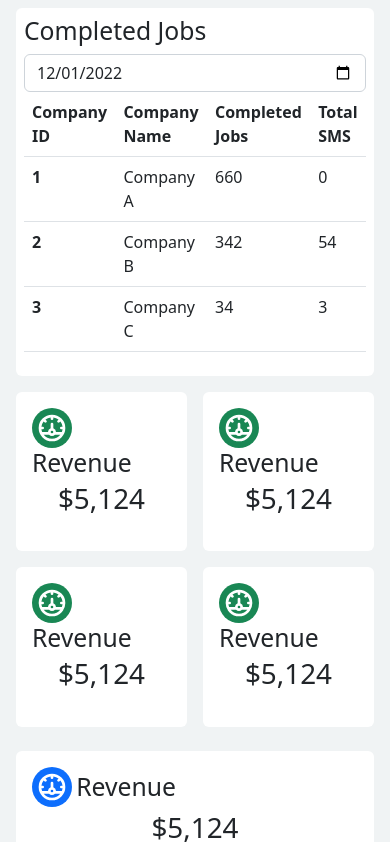
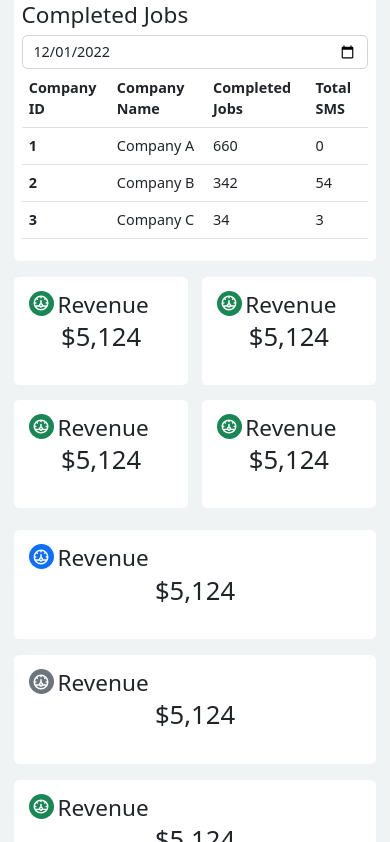
Before and after one commit to B33th0v3n960/dashboard, a website built with Parcel: page src/index.html in a window 390 px wide. Shown: the part 151-993 px from the top of the page. Built offline with nearby package versions, Linux system fonts and the light colour scheme.

Commit message:
finished responsive layouts

```diff
--- a/src/index.html
+++ b/src/index.html
@@ -6,14 +6,10 @@
     <meta name="viewport" content="width=device-width, initial-scale=1.0" />
     <link rel="stylesheet" href="./scss/styles.scss" />
     <script src="./js/main.js" type="module" defer></script>
-    <link
-      rel="stylesheet"
-      href="https://unicons.iconscout.com/release/v4.0.0/css/line.css"
-    />
     <title>Dashboard</title>
   </head>
   <body class="bg-info">
-    <nav class="navbar navbar-expand-lg bg-dark container-fluid">
+    <nav class="navbar navbar-expand-lg navbar-dark bg-dark container-fluid">
       <div class="container-fluid">
         <a class="navbar-brand text-light" href="#">Zoom Courier Software</a>
         <button
@@ -25,7 +21,7 @@
           aria-expanded="false"
           aria-label="Toggle navigation"
         >
-          <i class="uil uil-user text-light"></i>
+          <span class="navbar-toggler-icon"></span>
         </button>
       </div>
     </nav>
@@ -50,6 +46,7 @@
             id="date-input"
             value="2022-12-01"
           />
+
           <table class="table">
             <thead>
               <tr>
@@ -89,7 +86,7 @@
                 <span class="bg-success rounded-circle p-1 icon">
                   <img src="./img/dashboard.svg" alt="" />
                 </span>
-                <h2 class="d-inline align-middle">Revenue</h2>
+                <h2 class="d-inline align-top">Revenue</h2>
               </div>
               <p class="fs-1 text-center">$5,124</p>
             </div>
@@ -101,7 +98,7 @@
                 <span class="bg-success rounded-circle p-1 icon">
                   <img src="./img/dashboard.svg" alt="" />
                 </span>
-                <h2 class="d-inline align-middle">Revenue</h2>
+                <h2 class="d-inline align-top">Revenue</h2>
               </div>
               <p class="fs-1 text-center">$5,124</p>
             </div>
@@ -113,7 +110,7 @@
                 <span class="bg-success rounded-circle p-1 icon">
                   <img src="./img/dashboard.svg" alt="" />
                 </span>
-                <h2 class="d-inline align-middle">Revenue</h2>
+                <h2 class="d-inline align-top">Revenue</h2>
               </div>
               <p class="fs-1 text-center">$5,124</p>
             </div>
@@ -125,7 +122,7 @@
                 <span class="bg-success rounded-circle p-1 icon">
                   <img src="./img/dashboard.svg" alt="" />
                 </span>
-                <h2 class="d-inline align-middle">Revenue</h2>
+                <h2 class="d-inline align-top">Revenue</h2>
               </div>
               <p class="fs-1 text-center">$5,124</p>
             </div>
@@ -139,7 +136,7 @@
             <span class="bg-primary rounded-circle p-1 icon">
               <img src="./img/dashboard.svg" alt="" />
             </span>
-            <h2 class="d-inline align-middle">Revenue</h2>
+            <h2 class="d-inline align-top">Revenue</h2>
           </div>
           <p class="fs-1 text-center">$5,124</p>
         </div>
@@ -149,7 +146,7 @@
             <span class="bg-secondary rounded-circle p-1 icon">
               <img src="./img/dashboard.svg" alt="" />
             </span>
-            <h2 class="d-inline align-middle">Revenue</h2>
+            <h2 class="d-inline align-top">Revenue</h2>
           </div>
           <p class="fs-1 text-center">$5,124</p>
         </div>
@@ -159,7 +156,7 @@
             <span class="bg-success rounded-circle p-1 icon">
               <img src="./img/dashboard.svg" alt="" />
             </span>
-            <h2 class="d-inline align-middle">Revenue</h2>
+            <h2 class="d-inline align-top">Revenue</h2>
           </div>
           <p class="fs-1 text-center">$5,124</p>
         </div>
--- a/src/scss/styles.scss
+++ b/src/scss/styles.scss
@@ -42,9 +42,13 @@
 }
 
 .icon {
+  --diameter: 25px;
   display: inline-block;
-  width: 40px;
-  height: 40px;
+  width: var(--diameter);
+  height: var(--diameter);
+  display: inline-flex;
+  align-items: center;
+  justify-content: center;
 }
 
 .graph {
@@ -68,6 +72,9 @@
   .title-layout {
     grid-template-columns: repeat(2, 1fr);
   }
+  .icon {
+    --diameter: 40px;
+  }
 }
 
 @include media-breakpoint-up(lg) {
@@ -75,3 +82,15 @@
     grid-template-columns: repeat(2, 1fr);
   }
 }
+
+@include media-breakpoint-down(sm) {
+  html {
+    font-size: 90%;
+  }
+}
+
+@media (max-width: 366px) {
+  html {
+    font-size: 75%;
+  }
+}
```
